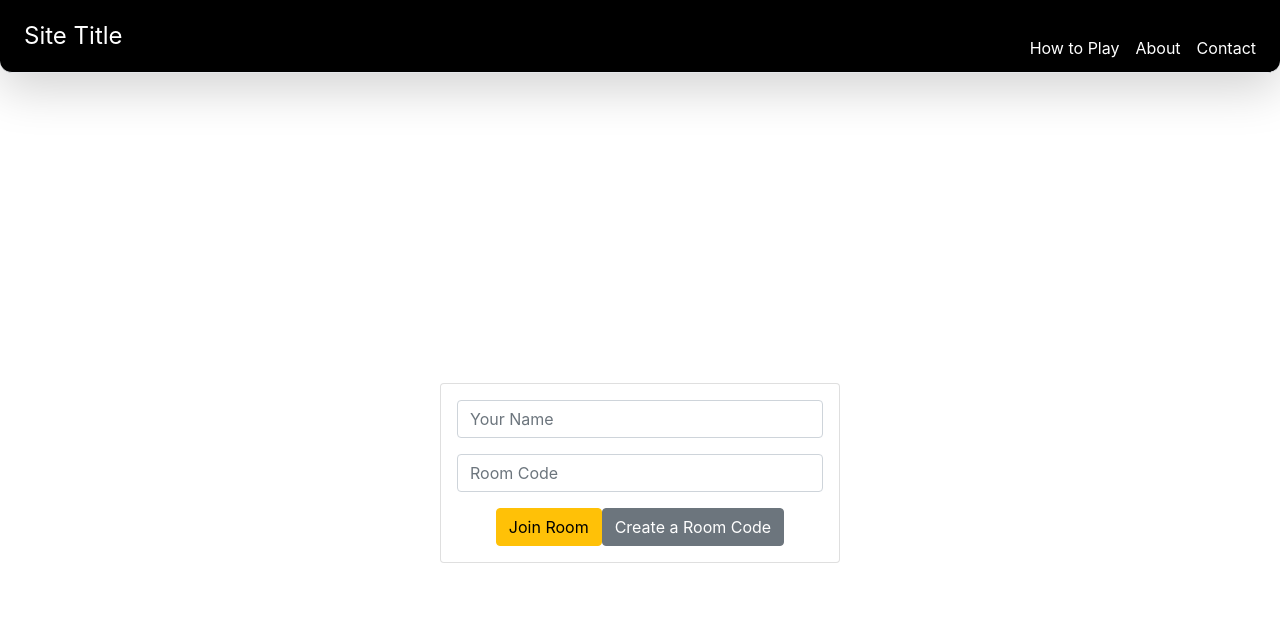
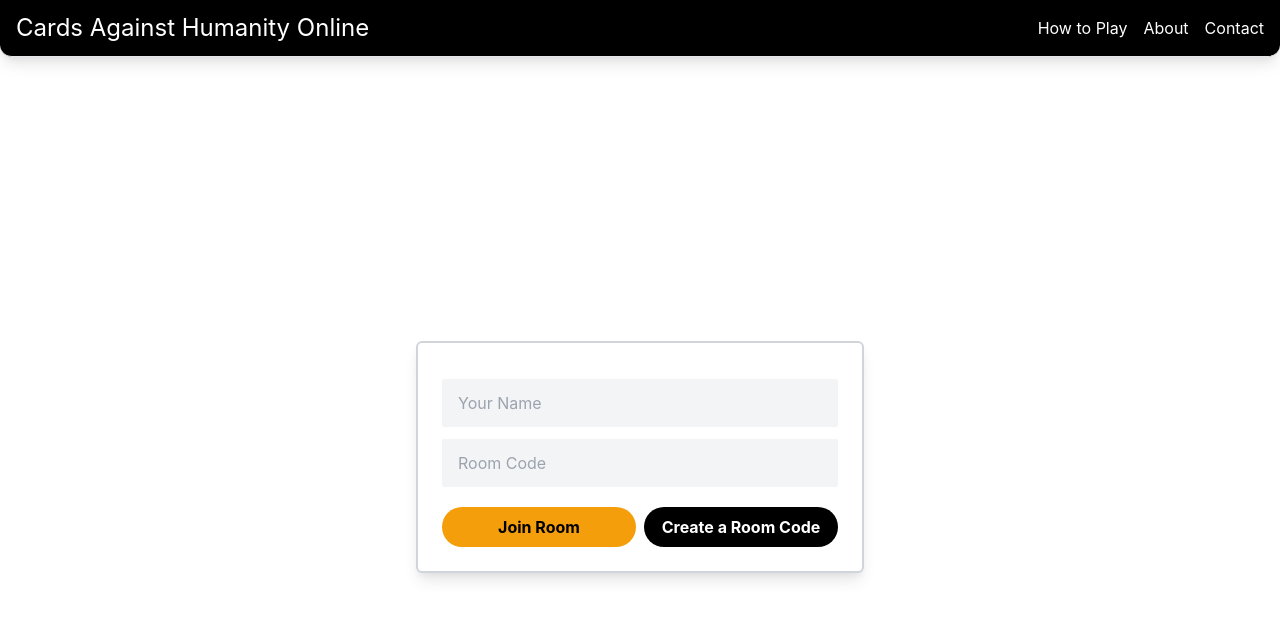
Before and after one commit to zwemsoe/cah-webgame, a React (Create React App) app in the folder ts-client/: page / in a window 1280 px wide. Shown: the top 618 px of the page. Built offline with nearby package versions, Linux system fonts and the light colour scheme.

Commit message:
removed bootstrap

```diff
--- a/ts-client/package.json
+++ b/ts-client/package.json
@@ -49,6 +49,7 @@
     ]
   },
   "devDependencies": {
+    "@tailwindcss/custom-forms": "^0.2.1",
     "@types/react-router-dom": "^5.1.7",
     "@types/socket.io": "^2.1.12",
     "@types/socket.io-client": "^1.4.35"
--- a/ts-client/public/index.html
+++ b/ts-client/public/index.html
@@ -24,8 +24,7 @@
       work correctly both with client-side routing and a non-root public URL.
       Learn how to configure a non-root public URL by running `npm run build`.
     -->
-    <link href="https://cdn.jsdelivr.net/npm/bootstrap@5.0.0-beta1/dist/css/bootstrap.min.css" rel="stylesheet" integrity="sha384-giJF6kkoqNQ00vy+HMDP7azOuL0xtbfIcaT9wjKHr8RbDVddVHyTfAAsrekwKmP1" crossorigin="anonymous">
-    <title>React App</title>
+    <title>CAH</title>
   </head>
   <body>
     <noscript>You need to enable JavaScript to run this app.</noscript>
@@ -40,7 +39,5 @@
       To begin the development, run `npm start` or `yarn start`.
       To create a production bundle, use `npm run build` or `yarn build`.
     -->
-    <script src="https://cdn.jsdelivr.net/npm/@popperjs/core@2.5.4/dist/umd/popper.min.js" integrity="sha384-q2kxQ16AaE6UbzuKqyBE9/u/KzioAlnx2maXQHiDX9d4/zp8Ok3f+M7DPm+Ib6IU" crossorigin="anonymous"></script>
-    <script src="https://cdn.jsdelivr.net/npm/bootstrap@5.0.0-beta1/dist/js/bootstrap.min.js" integrity="sha384-pQQkAEnwaBkjpqZ8RU1fF1AKtTcHJwFl3pblpTlHXybJjHpMYo79HY3hIi4NKxyj" crossorigin="anonymous"></script>
   </body>
 </html>
--- a/ts-client/src/components/Navbar.tsx
+++ b/ts-client/src/components/Navbar.tsx
@@ -1,28 +1,36 @@
-
 export const Navbar = () => {
   return (
     <header className="border-b md:flex md:items-center md:justify-between p-4 pb-0 shadow-lg md:pb-4 rounded-b-xl bg-black">
       <div className="flex items-center justify-between mb-4 md:mb-0">
-    <h1 className="leading-none text-2xl text-grey-darkest">
+        <p className="leading-none text-2xl text-grey-darkest">
           <a className="no-underline text-white hover:text-black" href="/#">
-        Site Title
+            Cards Against Humanity Online
           </a>
-    </h1>
+        </p>
       </div>
       <nav>
         <ul className="list-reset md:flex md:items-center">
           <li className="md:ml-4">
-        <a className="block no-underline hover:underline py-2 text-white hover:text-black md:border-none md:p-0" href="/#">
+            <a
+              className="block no-underline hover:underline py-2 text-white hover:text-black md:border-none md:p-0"
+              href="/#"
+            >
               How to Play
             </a>
           </li>
           <li className="md:ml-4">
-        <a className="border-t block no-underline hover:underline py-2 text-white hover:text-black md:border-none md:p-0" href="/#">
+            <a
+              className="border-t block no-underline hover:underline py-2 text-white hover:text-black md:border-none md:p-0"
+              href="/#"
+            >
               About
             </a>
           </li>
           <li className="md:ml-4">
-        <a className="border-t block no-underline hover:underline py-2 text-white hover:text-black md:border-none md:p-0" href="/#">
+            <a
+              className="border-t block no-underline hover:underline py-2 text-white hover:text-black md:border-none md:p-0"
+              href="/#"
+            >
               Contact
             </a>
           </li>
--- a/ts-client/src/index.css
+++ b/ts-client/src/index.css
@@ -15,23 +15,3 @@
   font-family: source-code-pro, Menlo, Monaco, Consolas, "Courier New",
     monospace;
 }
-
-.centered {
-  display: grid;
-  place-items: center;
-}
-
-.whole-screen {
-  width: 100vw;
-  height: 100vh;
-}
-
-.home-card {
-  min-width: 400px;
-  min-height: 100px;
-  text-align: center;
-}
-
-.somespace {
-  margin-top: 1em;
-}
--- a/ts-client/src/screens/Home.tsx
+++ b/ts-client/src/screens/Home.tsx
@@ -1,13 +1,13 @@
-import { useState, useEffect, useContext, useRef} from "react";
+import { useState, useEffect, useContext, useRef } from "react";
 import { Navbar } from "../components/Navbar";
 import { randomString } from "../utils";
-import {SocketContext} from "../contexts/SocketContext";
+import { SocketContext } from "../contexts/SocketContext";
 
-interface Props{
-  history: any,
+interface Props {
+  history: any;
 }
 
-export default function Home({ history } : Props) {
+export default function Home({ history }: Props) {
   const [name, setName] = useState("");
   const [code, setCode] = useState("");
   const [isLoading, setLoading] = useState(false);
@@ -20,14 +20,14 @@
     setLoading(true);
 
     const clientId = randomString(16);
-    socket && socket.emit("join room", {
+    socket.emit("join room", {
       roomCode: code,
       clientName: name,
       clientId: clientId,
     });
 
     setTimeout(() => {
-      history.push("/" + code, {clientId});
+      history.push("/" + code, { clientId });
     }, 2000);
   };
 
@@ -37,12 +37,12 @@
     setCode(new_code);
     //@ts-ignore
     codeInputRef.current.value = new_code;
-  }
+  };
 
   if (isLoading) {
     return (
       <>
-        <h1>Loading...</h1>
+        <p className="font-extrabold">Loading...</p>
       </>
     );
   }
@@ -50,42 +50,36 @@
   return (
     <>
       <Navbar />
-      <div className='centered whole-screen'>
+      <div className="grid place-items-center w-screen h-screen">
         <div>
-          <div className='card home-card'>
-            <div className='card-body'>
+          <div className="max-w-md bg-white border-2 border-gray-300 p-6 rounded-md tracking-wide shadow-lg">
             <input
-                className='form-control'
-                type='text'
-                placeholder='Your Name'
+              className="rounded-sm px-4 py-3 mt-3 focus:outline-none bg-gray-100 w-full"
+              type="text"
+              placeholder="Your Name"
               onChange={(e) => {
                 setName(e.target.value);
               }}
             />
-              <div className='somespace'></div>
-              <div className='somespace'></div>
             <input
-                className='form-control'
-                type='text'
-                name='room-name'
-                placeholder='Room Code'
-                ref = {codeInputRef}
+              className="rounded-sm px-4 py-3 mt-3 focus:outline-none bg-gray-100 w-full mb-2"
+              type="text"
+              name="room-name"
+              placeholder="Room Code"
+              ref={codeInputRef}
               onChange={(e) => {
                 setCode(e.target.value);
               }}
             />
-              <div className='somespace'></div>
-              <div className='somespace'></div>
+            <div className="grid grid-flow-col grid-cols-2 mt-3 gap-2">
               <button
-                type='button'
-                className='btn btn-warning'
+                className="bg-yellow-500 hover:bg-yellow-300 text-black font-bold h-10 rounded-full"
                 onClick={handleJoin}
               >
                 Join Room
               </button>
               <button
-                type='button'
-                className='btn btn-secondary'
+                className="bg-black hover:bg-gray-700 text-white font-bold h-10 rounded-full"
                 onClick={handleCreateRoomCode}
               >
                 Create a Room Code
```
Also changed, not shown: ts-client/src/screens/Room.tsx (+58 -47 lines), 2 other files (tests, documents, lock files or other folders). Lines whose indentation alone changed are shown as unchanged.
